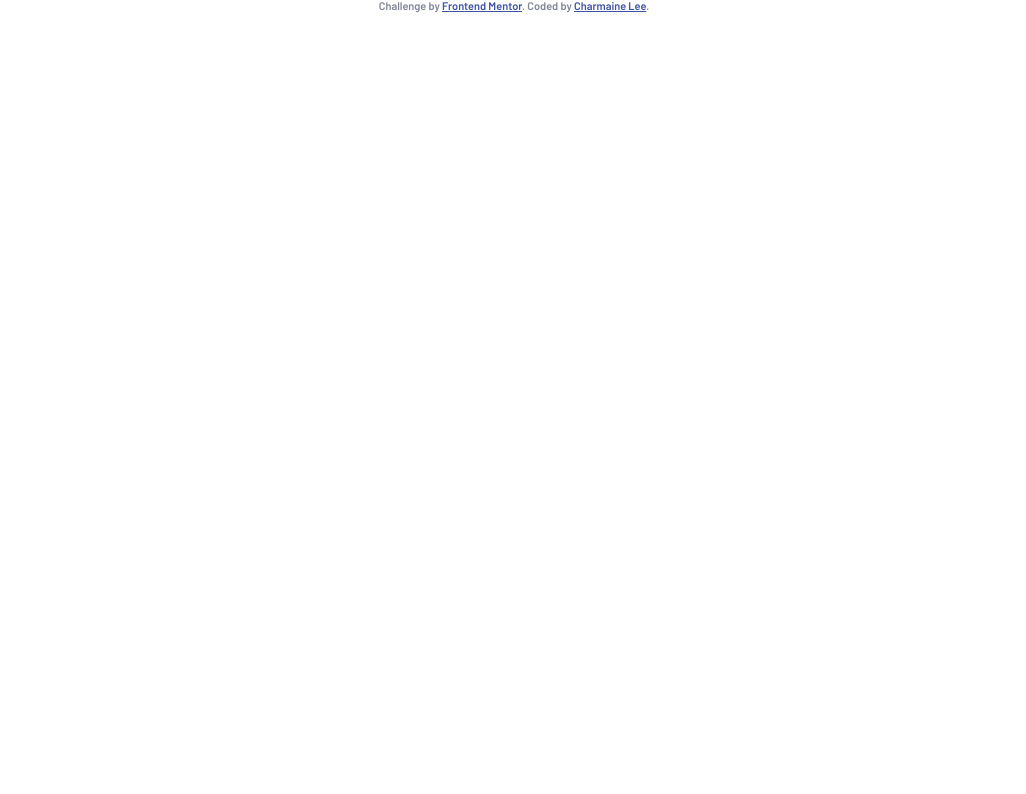
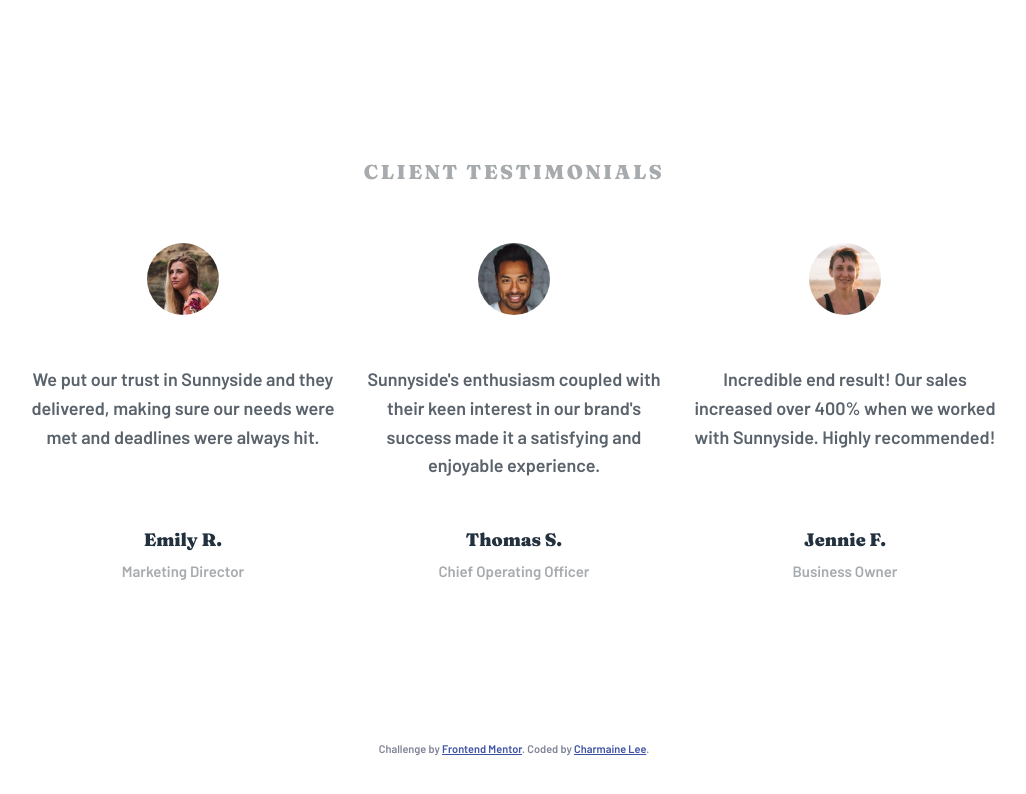
Before and after one commit to charmainelhm/sunnyside-agency-landing-page, a plain HTML site: page index.html in a window 1280 px wide. Shown: the whole page, without its empty margins (126-1152 px from the left). Drawn offline with Linux system fonts and the light colour scheme.

Commit message:
Build testimonial block

```diff
--- a/css/style.css
+++ b/css/style.css
@@ -44,9 +44,86 @@ body {
 }
 
 h1,
-h2 {
+h2,
+h3 {
   font-family: "Fraunces", sans-serif;
   font-weight: 900;
+}
+
+p,
+blockquote {
+  line-height: 1.6;
+}
+
+.container {
+  width: 90%;
+  margin-inline: auto;
+}
+
+/* Testimonial */
+.testimonial-block {
+  text-align: center;
+  display: flex;
+  flex-direction: column;
+  row-gap: 6rem;
+  padding-block: 6rem;
+}
+.testimonial__title {
+  text-transform: uppercase;
+  font-size: var(--fs-400);
+  color: var(--color-text-tertiary);
+  letter-spacing: 2.5px;
+}
+
+.testimonial__photo {
+  width: 72px;
+  border-radius: 50px;
+}
+
+.testimonial__content {
+  color: var(--color-text-testimonial);
+  margin-block: 3rem;
+}
+
+.testimonial__name {
+  color: var(--color-text-primary);
+  font-size: var(--fs-400);
+  margin-bottom: 0.8rem;
+}
+
+.testimonial__position {
+  font-size: var(--fs-300);
+  color: var(--color-text-tertiary);
+}
+
+@media screen and (min-width: 600px) {
+  .testimonial-block {
+    flex-direction: row;
+    flex-wrap: wrap;
+    column-gap: 2rem;
+    justify-content: center;
+    padding-block: 16rem;
+  }
+
+  .testimonial__title {
+    width: 100%;
+    font-size: var(--fs-500);
+  }
+
+  .testimonial {
+    width: 27%;
+    display: flex;
+    flex-direction: column;
+    align-items: center;
+  }
+
+  .testimonial__content {
+    margin-block: 5rem;
+  }
+
+  .testimonial__name {
+    margin-top: auto;
+  }
 }
 
 /* Attribution */
--- a/index.html
+++ b/index.html
@@ -17,6 +17,49 @@
     <title>Frontend Mentor | Sunnyside agency landing page</title>
   </head>
   <body>
+    <article class="testimonial-block container">
+      <h2 class="testimonial__title">Client Testimonials</h2>
+      <article class="testimonial">
+        <img
+          class="testimonial__photo"
+          src="images/image-emily.jpg"
+          alt="Profile picture of Emily R."
+        />
+        <blockquote class="testimonial__content">
+          We put our trust in Sunnyside and they delivered, making sure our
+          needs were met and deadlines were always hit.
+        </blockquote>
+        <h3 class="testimonial__name">Emily R.</h3>
+        <p class="testimonial__position">Marketing Director</p>
+      </article>
+      <article class="testimonial">
+        <img
+          class="testimonial__photo"
+          src="images/image-thomas.jpg"
+          alt="Profile picture of Thomas S."
+        />
+        <blockquote class="testimonial__content">
+          Sunnyside's enthusiasm coupled with their keen interest in our brand's
+          success made it a satisfying and enjoyable experience.
+        </blockquote>
+        <h3 class="testimonial__name">Thomas S.</h3>
+        <p class="testimonial__position">Chief Operating Officer</p>
+      </article>
+      <article class="testimonial">
+        <img
+          class="testimonial__photo"
+          src="images/image-jennie.jpg"
+          alt="Profile picture of Jennie F."
+        />
+        <blockquote class="testimonial__content">
+          Incredible end result! Our sales increased over 400% when we worked
+          with Sunnyside. Highly recommended!
+        </blockquote>
+        <h3 class="testimonial__name">Jennie F.</h3>
+        <p class="testimonial__position">Business Owner</p>
+      </article>
+    </article>
+
     <div class="attribution">
       Challenge by
       <a href="https://www.frontendmentor.io?ref=challenge" target="_blank"
```
Also changed, not shown: component/testimonial-block.html (added, +42 -0 lines), component/testimonial.html (added, +13 -0 lines).
